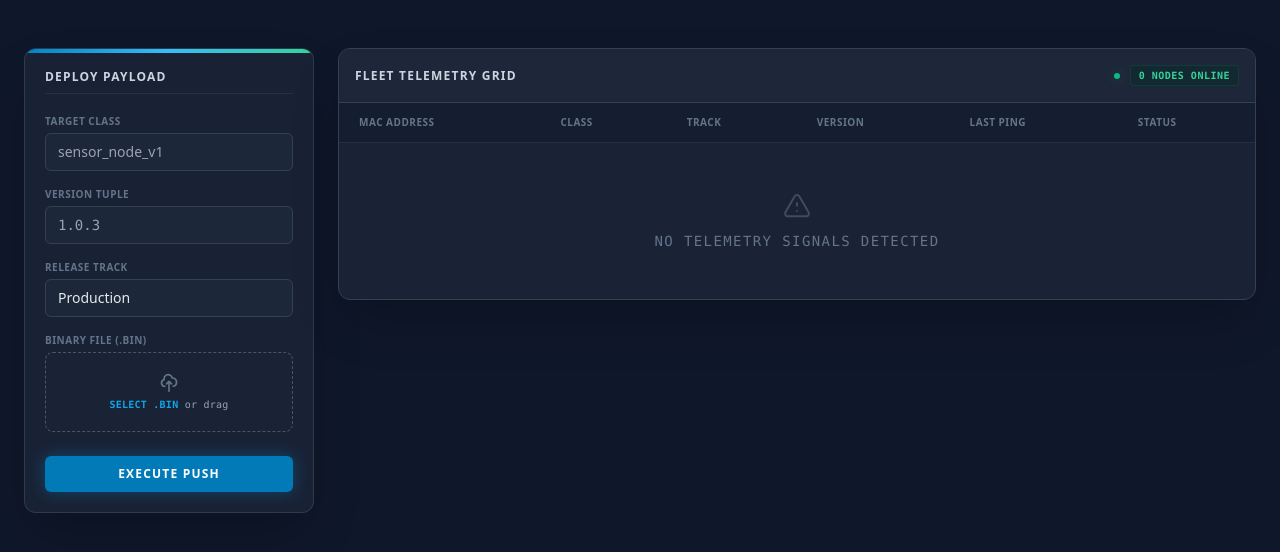
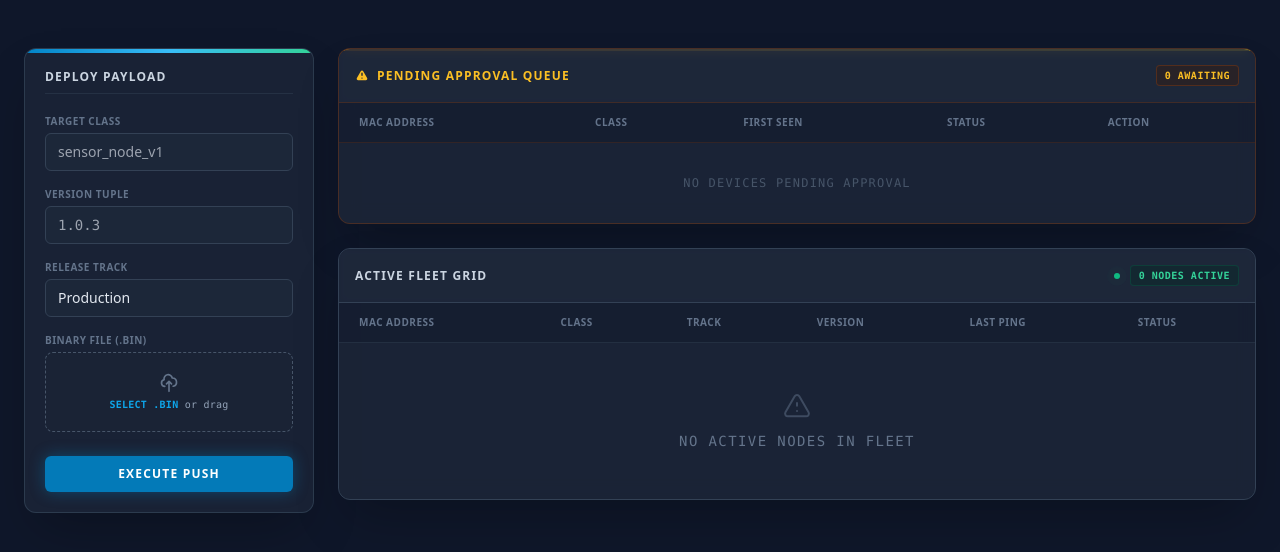
Before and after one commit to Scotchmcdonald/ota-server, a FastAPI app: template templates/dashboard.html in a window 1280 px wide. Shown: the part 65-617 px from the top of the page. Run offline with FastAPI, Linux system fonts and the light colour scheme; the template is opened without the code that fills it, so the values that code supplies are empty; parts of the project's set-up code (start-up, migrations or seed data) failed here and were passed over; some libraries are stand-ins or nearby versions.

Commit message:
new device queue

```diff
--- a/main.py
+++ b/main.py
@@ -5,10 +5,12 @@ from datetime import datetime
 from typing import Optional
 from packaging.version import parse as parse_version
 
-from fastapi import FastAPI, Request, Header, HTTPException, Depends, UploadFile, Form, status
-from fastapi.responses import FileResponse, JSONResponse, HTMLResponse
+from fastapi import FastAPI, Request, Header, HTTPException, Depends, UploadFile, Form, Body, status
+from fastapi.responses import FileResponse, JSONResponse, HTMLResponse, Response
 from fastapi.templating import Jinja2Templates
 from fastapi.security import HTTPBasic, HTTPBasicCredentials
+
+from pydantic import BaseModel
 
 from sqlalchemy import create_engine, Column, Integer, String, DateTime, event
 from sqlalchemy.orm import sessionmaker, declarative_base, Session
@@ -70,6 +72,7 @@ class Device(Base):
     device_class = Column(String, nullable=False)
     current_version = Column(String)
     track = Column(String, default="prod") # 'prod' or 'dev'
+    status = Column(String, default="pending") # 'pending' or 'approved'
     last_checkin = Column(DateTime, default=datetime.utcnow)
     last_ota_status = Column(String)
 
@@ -134,22 +137,24 @@ def check_update(
     device = db.query(Device).filter(Device.mac_address == x_device_mac).first()
 
     if not device:
-        # First-time registration logic (Normally separate, but auto-added here for simplicity)
+        # First-time registration logic (requires admin approval)
         device = Device(
             mac_address=x_device_mac,
             secret=x_device_secret,
             device_class=x_device_class,
             current_version=x_firmware_version,
             track="prod",
+            status="pending",
             last_checkin=datetime.utcnow()
         )
         db.add(device)
         db.commit()
         db.refresh(device)
+        return JSONResponse(status_code=202, content={"update": False, "message": "Device registered and pending admin approval."})
     else:
         # Authenticate check-in
         if device.secret != x_device_secret:
-            raise HTTPException(status_code=401, detail="Unauthorized")
+            raise HTTPException(status_code=403, detail="Forbidden: Secret mismatch")
 
         # Update check-in record
         device.last_checkin = datetime.utcnow()
@@ -157,7 +162,10 @@ def check_update(
         device.device_class = x_device_class
         db.commit()
 
-    # OTA Decision Logic based on track and device_class
+        if device.status == "pending":
+            return JSONResponse(status_code=202, content={"update": False, "message": "Still pending approval."})
+
+    # OTA Decision Logic based on track and device_class (Only for approved devices)
     latest_firmware = db.query(Firmware).filter(
         Firmware.device_class == device.device_class,
         Firmware.track == device.track
@@ -175,7 +183,46 @@ def check_update(
             print(f"Warning: Missing firmware file at {latest_firmware.file_path}")
 
     # No update required
-    return JSONResponse(status_code=200, content={"update": False})
+    return Response(status_code=204)
+
+
+# ---------------------------------------------------------
+# Request Schemas
+# ---------------------------------------------------------
+class ApproveDeviceRequest(BaseModel):
+    track: str = "prod"
+
+
+@app.post("/admin/devices/{mac_address}/approve")
+def approve_device(
+    mac_address: str,
+    payload: Optional[ApproveDeviceRequest] = Body(None),
+    db: Session = Depends(get_db),
+    admin: str = Depends(verify_admin)
+):
+    """Approve a pending device and optionally assign its release track."""
+    mac_address = mac_address.strip()
+
+    device = db.query(Device).filter(Device.mac_address == mac_address).first()
+    if not device:
+        raise HTTPException(status_code=404, detail="Device not found.")
+
+    if device.status == "approved":
+        return JSONResponse(status_code=200, content={"message": "Device is already approved."})
+
+    device.status = "approved"
+    if payload and payload.track in ("prod", "dev"):
+        device.track = payload.track
+    else:
+        device.track = device.track or "prod"
+
+    db.commit()
+    db.refresh(device)
+    return JSONResponse(status_code=200, content={
+        "message": f"Device {mac_address} approved.",
+        "mac_address": mac_address,
+        "track": device.track
+    })
 
 
 @app.post("/admin/upload")
--- a/templates/dashboard.html
+++ b/templates/dashboard.html
@@ -82,22 +82,76 @@
             </div>
         </aside>
 
-        <!-- Right Main View: Fleet Grid -->
-        <main class="lg:col-span-3">
+        <!-- Right Main View: Fleet Panels -->
+        <main class="lg:col-span-3 space-y-6">
+            {% set pending_devices = devices | selectattr('status', 'equalto', 'pending') | list %}
+            {% set active_devices = devices | selectattr('status', 'equalto', 'approved') | list %}
+
+            <!-- Pending Approval Queue -->
+            <div class="relative glass-panel overflow-hidden rounded-xl shadow-2xl flex flex-col border border-amber-800/40">
+                <div class="absolute top-0 left-0 right-0 h-0.5 bg-gradient-to-r from-amber-600 via-amber-400 to-yellow-400"></div>
+                <div class="p-4 border-b border-amber-900/40 flex justify-between items-center bg-slate-800/80 backdrop-blur-sm">
+                    <h2 class="text-xs font-bold text-amber-400 uppercase tracking-widest flex items-center gap-2">
+                        <svg class="w-3.5 h-3.5" fill="currentColor" viewBox="0 0 20 20"><path fill-rule="evenodd" d="M8.257 3.099c.765-1.36 2.722-1.36 3.486 0l5.58 9.92c.75 1.334-.213 2.98-1.742 2.98H4.42c-1.53 0-2.493-1.646-1.743-2.98l5.58-9.92zM11 13a1 1 0 11-2 0 1 1 0 012 0zm-1-8a1 1 0 00-1 1v3a1 1 0 002 0V6a1 1 0 00-1-1z" clip-rule="evenodd"></path></svg>
+                        Pending Approval Queue
+                    </h2>
+                    <span class="text-[10px] font-mono tracking-wider font-bold text-amber-400 border border-amber-800/40 bg-amber-950/30 px-2 py-0.5 rounded">
+                        {{ pending_devices|length }} AWAITING
+                    </span>
+                </div>
+                <div class="overflow-x-auto">
+                    <table class="min-w-full divide-y divide-amber-900/30">
+                        <thead class="bg-slate-900/40">
+                            <tr>
+                                <th scope="col" class="px-5 py-3 text-left text-[10px] font-bold text-slate-500 uppercase tracking-wider">MAC Address</th>
+                                <th scope="col" class="px-5 py-3 text-left text-[10px] font-bold text-slate-500 uppercase tracking-wider">Class</th>
+                                <th scope="col" class="px-5 py-3 text-left text-[10px] font-bold text-slate-500 uppercase tracking-wider">First Seen</th>
+                                <th scope="col" class="px-5 py-3 text-left text-[10px] font-bold text-slate-500 uppercase tracking-wider">Status</th>
+                                <th scope="col" class="px-5 py-3 text-left text-[10px] font-bold text-slate-500 uppercase tracking-wider">Action</th>
+                            </tr>
+                        </thead>
+                        <tbody class="divide-y divide-amber-900/20 text-sm bg-slate-800/20">
+                            {% for device in pending_devices %}
+                            <tr class="hover:bg-amber-950/20 transition-colors">
+                                <td class="px-5 py-3.5 whitespace-nowrap text-amber-400 font-mono text-[13px] tracking-tight">{{ device.mac_address }}</td>
+                                <td class="px-5 py-3.5 whitespace-nowrap text-slate-300 text-xs font-mono">{{ device.device_class }}</td>
+                                <td class="px-5 py-3.5 whitespace-nowrap text-slate-400 font-mono text-[11px]">{{ device.last_checkin.strftime('%Y-%m-%d %H:%M:%S') if device.last_checkin else 'NO_DATA' }} Z</td>
+                                <td class="px-5 py-3.5 whitespace-nowrap">
+                                    <span class="px-2 py-0.5 inline-flex text-[10px] leading-4 font-bold rounded bg-amber-950/60 text-amber-400 border border-amber-700/60 uppercase tracking-wider shadow-[0_0_10px_rgba(251,191,36,0.2)]">PENDING</span>
+                                </td>
+                                <td class="px-5 py-3.5 whitespace-nowrap">
+                                    <button onclick="approveDevice('{{ device.mac_address }}')"
+                                            class="px-3 py-1.5 text-[10px] font-bold tracking-wider uppercase rounded bg-emerald-700/80 text-emerald-100 border border-emerald-600/50 hover:bg-emerald-600 hover:shadow-[0_0_12px_rgba(52,211,153,0.4)] active:scale-95 transition-all focus:outline-none focus:ring-1 focus:ring-emerald-400 focus:ring-offset-1 focus:ring-offset-slate-900">
+                                        Approve
+                                    </button>
+                                </td>
+                            </tr>
+                            {% else %}
+                            <tr>
+                                <td colspan="5" class="px-5 py-8 text-center">
+                                    <p class="font-mono text-xs tracking-widest text-slate-600">NO DEVICES PENDING APPROVAL</p>
+                                </td>
+                            </tr>
+                            {% endfor %}
+                        </tbody>
+                    </table>
+                </div>
+            </div>
+
+            <!-- Active Fleet Grid -->
             <div class="glass-panel overflow-hidden rounded-xl shadow-2xl flex flex-col border border-slate-700">
                 <div class="p-4 border-b border-slate-700 flex justify-between items-center bg-slate-800/80 backdrop-blur-sm">
-                    <h2 class="text-xs font-bold text-slate-300 uppercase tracking-widest">Fleet Telemetry Grid</h2>
+                    <h2 class="text-xs font-bold text-slate-300 uppercase tracking-widest">Active Fleet Grid</h2>
                     <div class="flex items-center space-x-2">
                         <span class="flex h-2.5 w-2.5 relative justify-center items-center">
                             <span class="animate-ping absolute inline-flex h-full w-full rounded-full bg-emerald-400 opacity-75"></span>
                             <span class="relative inline-flex rounded-full h-1.5 w-1.5 bg-emerald-500"></span>
                         </span>
                         <span class="text-[10px] font-mono tracking-wider font-bold text-emerald-400 border border-emerald-800/40 bg-emerald-950/30 px-2 py-0.5 rounded">
-                            {{ devices|length }} NODES ONLINE
+                            {{ active_devices|length }} NODES ACTIVE
                         </span>
                     </div>
                 </div>
-
                 <div class="overflow-x-auto">
                     <table class="min-w-full divide-y divide-slate-700/50">
                         <thead class="bg-slate-900/40">
@@ -111,7 +165,7 @@
                             </tr>
                         </thead>
                         <tbody class="divide-y divide-slate-700/30 text-sm bg-slate-800/20">
-                            {% for device in devices %}
+                            {% for device in active_devices %}
                             <tr class="hover:bg-slate-700/40 transition-colors group">
                                 <td class="px-5 py-3.5 whitespace-nowrap text-sky-400 font-mono text-[13px] tracking-tight group-hover:text-sky-300">{{ device.mac_address }}</td>
                                 <td class="px-5 py-3.5 whitespace-nowrap text-slate-300 text-xs font-mono">{{ device.device_class }}</td>
@@ -125,10 +179,9 @@
                                 <td class="px-5 py-3.5 whitespace-nowrap text-slate-200 font-mono text-[13px]">{{ device.current_version }}</td>
                                 <td class="px-5 py-3.5 whitespace-nowrap text-slate-400 font-mono text-[11px]">{{ device.last_checkin.strftime('%Y-%m-%d %H:%M:%S') if device.last_checkin else 'NO_DATA' }} Z</td>
                                 <td class="px-5 py-3.5 whitespace-nowrap">
-                                    {% if not device.last_ota_status or device.last_ota_status == 'OK' %}
-                                    <span class="text-emerald-400/80 font-mono text-[10px] uppercase font-bold tracking-widest">SYS_OK</span>
-                                    {% else %}
-                                    <span class="text-rose-400 font-mono text-[10px] uppercase font-bold tracking-widest bg-rose-950/50 px-1 py-0.5 rounded border border-rose-800">{{ device.last_ota_status }}</span>
+                                    <span class="px-2 py-0.5 inline-flex text-[10px] leading-4 font-bold rounded bg-emerald-950/50 text-emerald-400 border border-emerald-800/50 uppercase tracking-wider shadow-[0_0_10px_rgba(52,211,153,0.15)]">APPROVED</span>
+                                    {% if device.last_ota_status and device.last_ota_status != 'OK' %}
+                                    <span class="ml-1 text-rose-400 font-mono text-[10px] uppercase font-bold tracking-widest bg-rose-950/50 px-1 py-0.5 rounded border border-rose-800">{{ device.last_ota_status }}</span>
                                     {% endif %}
                                 </td>
                             </tr>
@@ -137,7 +190,7 @@
                                 <td colspan="6" class="px-5 py-12 text-center">
                                     <div class="flex flex-col items-center justify-center text-slate-500">
                                         <svg class="h-8 w-8 mb-2 opacity-50" fill="none" stroke="currentColor" viewBox="0 0 24 24"><path stroke-linecap="round" stroke-linejoin="round" stroke-width="1.5" d="M12 9v2m0 4h.01m-6.938 4h13.856c1.54 0 2.502-1.667 1.732-3L13.732 4c-.77-1.333-2.694-1.333-3.464 0L3.34 16c-.77 1.333.192 3 1.732 3z"></path></svg>
-                                        <p class="font-mono text-sm tracking-widest">NO TELEMETRY SIGNALS DETECTED</p>
+                                        <p class="font-mono text-sm tracking-widest">NO ACTIVE NODES IN FLEET</p>
                                     </div>
                                 </td>
                             </tr>
@@ -149,8 +202,27 @@
         </main>
     </div>
 
-    <!-- Clock script -->
     <script>
+        async function approveDevice(mac) {
+            if (!confirm(`Approve device ${mac}?\n\nIt will be assigned to the Production track by default.`)) return;
+            try {
+                const response = await fetch(`/admin/devices/${encodeURIComponent(mac)}/approve`, {
+                    method: 'POST',
+                    credentials: 'same-origin',
+                    headers: { 'Content-Type': 'application/json' },
+                    body: JSON.stringify({ track: 'prod' })
+                });
+                if (response.ok) {
+                    window.location.reload();
+                } else {
+                    const data = await response.json().catch(() => ({}));
+                    alert('Approval failed: ' + (data.detail || response.statusText));
+                }
+            } catch (err) {
+                alert('Network error: ' + err.message);
+            }
+        }
+
         function updateTime() {
             document.getElementById('clock').textContent = new Date().toISOString().replace('T', ' ').substring(0, 19) + ' ZULU';
         }
```
